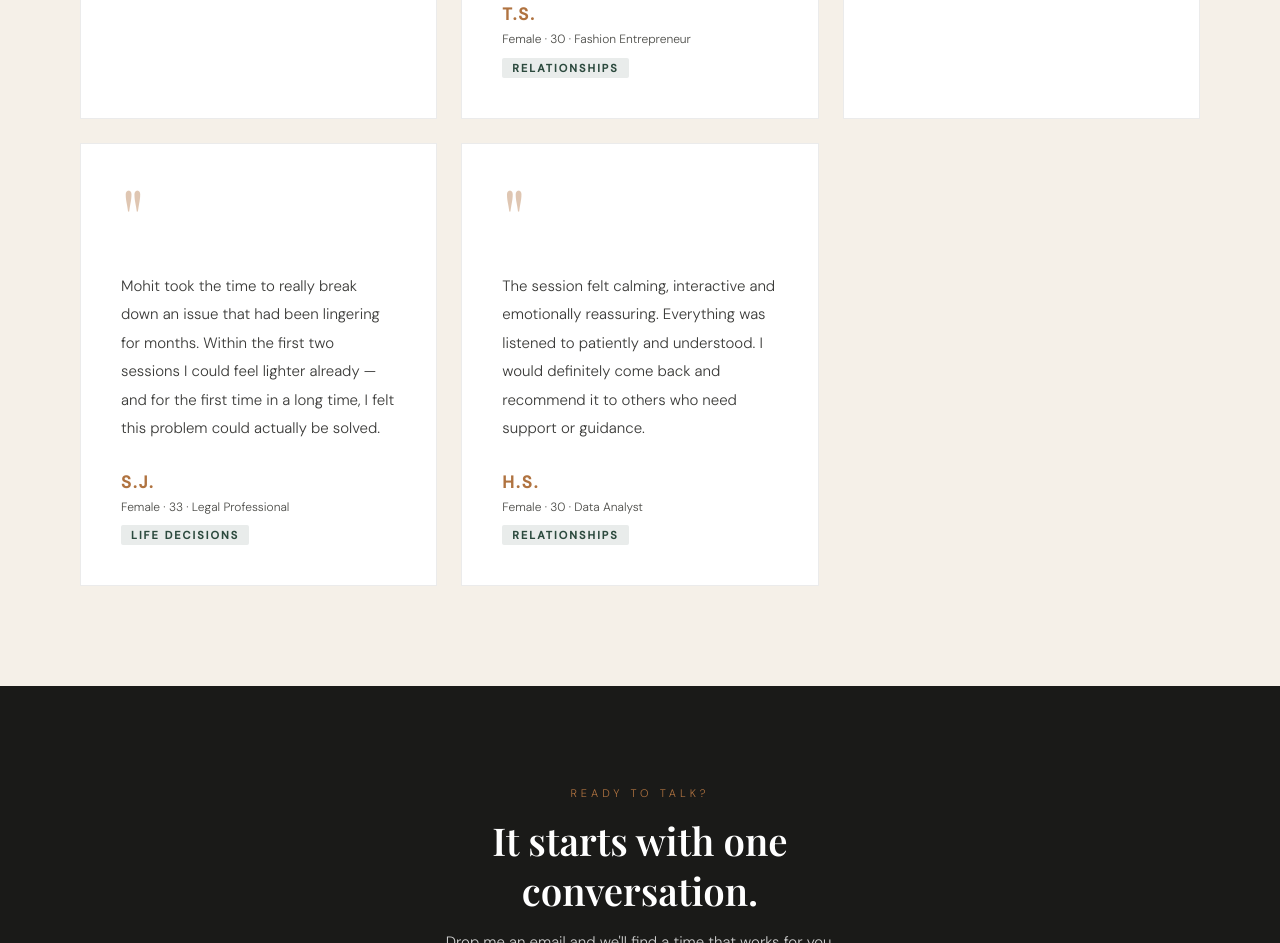
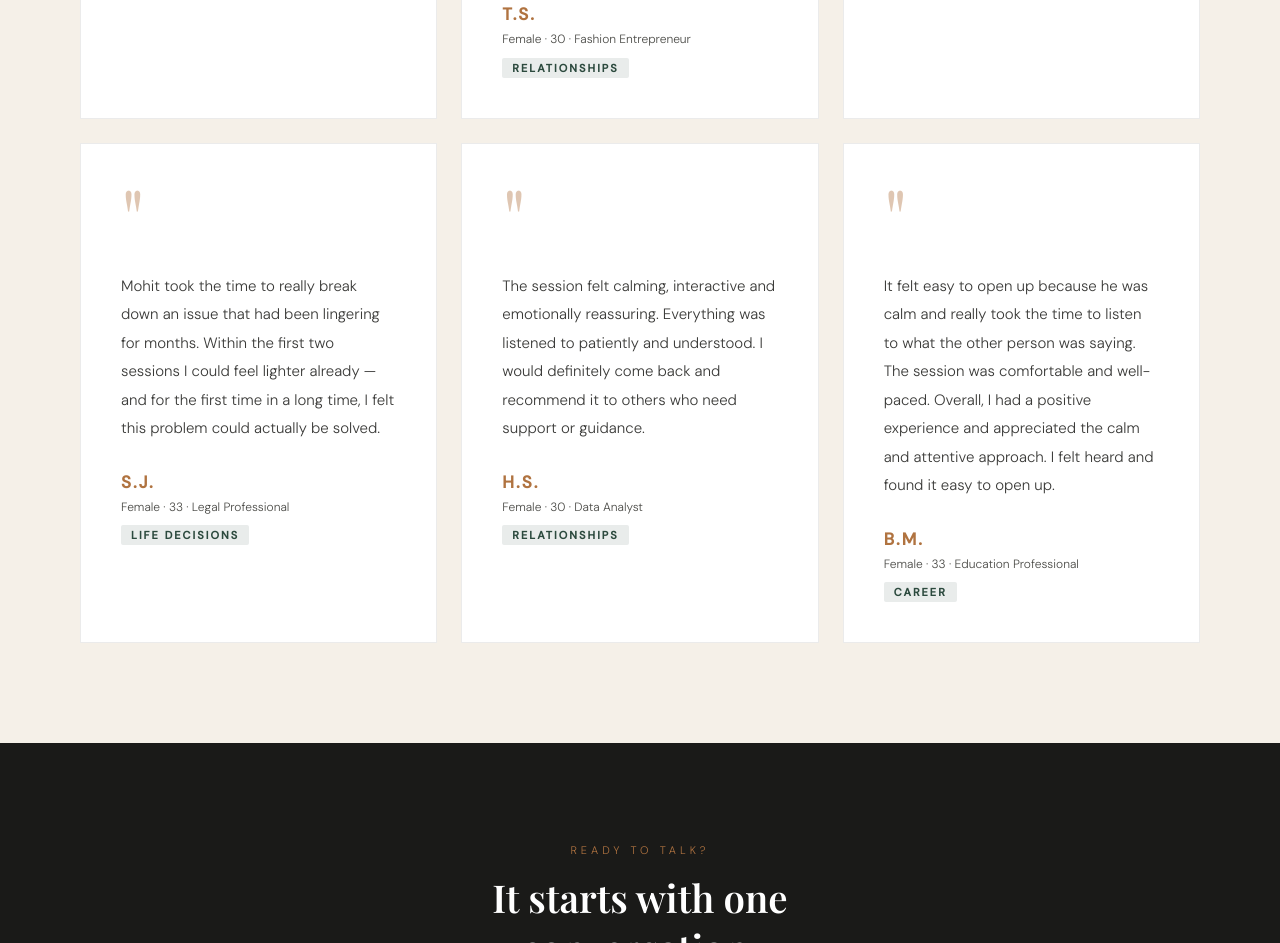
Before and after one commit to mjdecodes/mjdecodes.github.io, a plain HTML site: page index.html in a window 1280 px wide. Shown: the part 3930-4873 px from the top of the page. Drawn offline with nearby package versions, Linux system fonts and the light colour scheme; a web font is replaced by a local one.

Commit message:
Update index.html

```diff
--- a/index.html
+++ b/index.html
@@ -792,6 +792,13 @@
       <div class="testimonial-context">Female · 30 · Data Analyst</div><span class="testimonial-category">Relationships</span>
     </div>
 
+    <div class="testimonial-card reveal">
+      <div class="quote-mark">"</div>
+      <p class="testimonial-text">It felt easy to open up because he was calm and really took the time to listen to what the other person was saying. The session was comfortable and well-paced. Overall, I had a positive experience and appreciated the calm and attentive approach. I felt heard and found it easy to open up.</p>
+      <div class="testimonial-name">B.M.</div>
+      <div class="testimonial-context">Female · 33 · Education Professional</div><span class="testimonial-category">Career</span>
+    </div>
+
   </div>
 </section>
 
```
